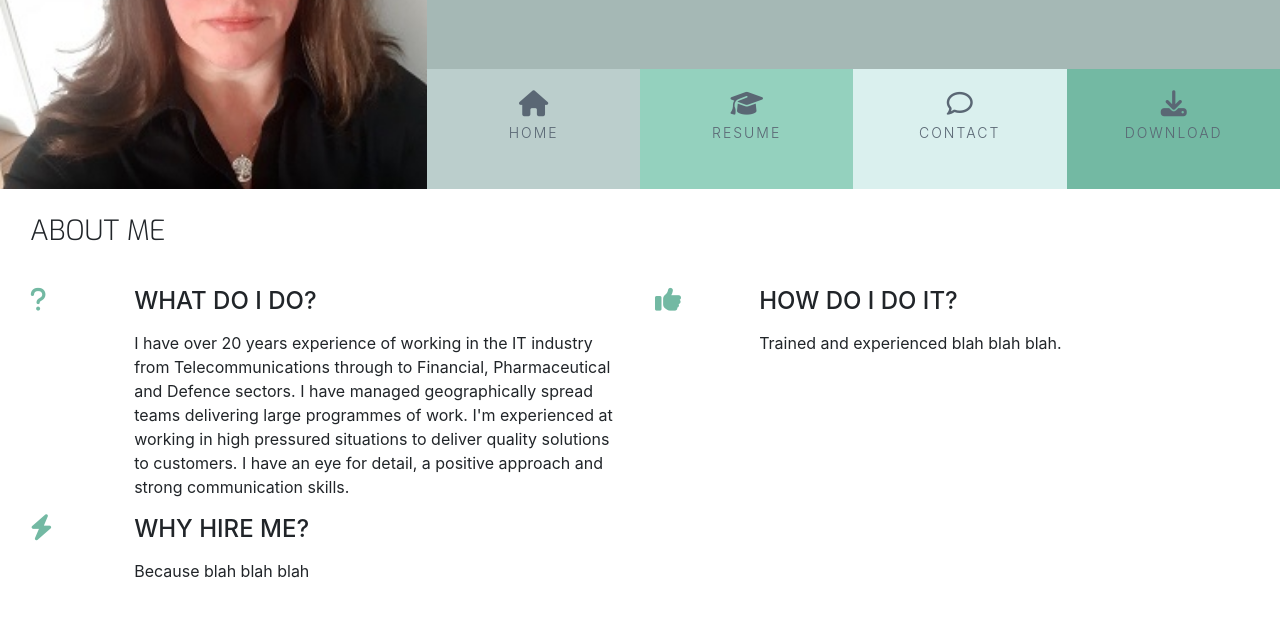
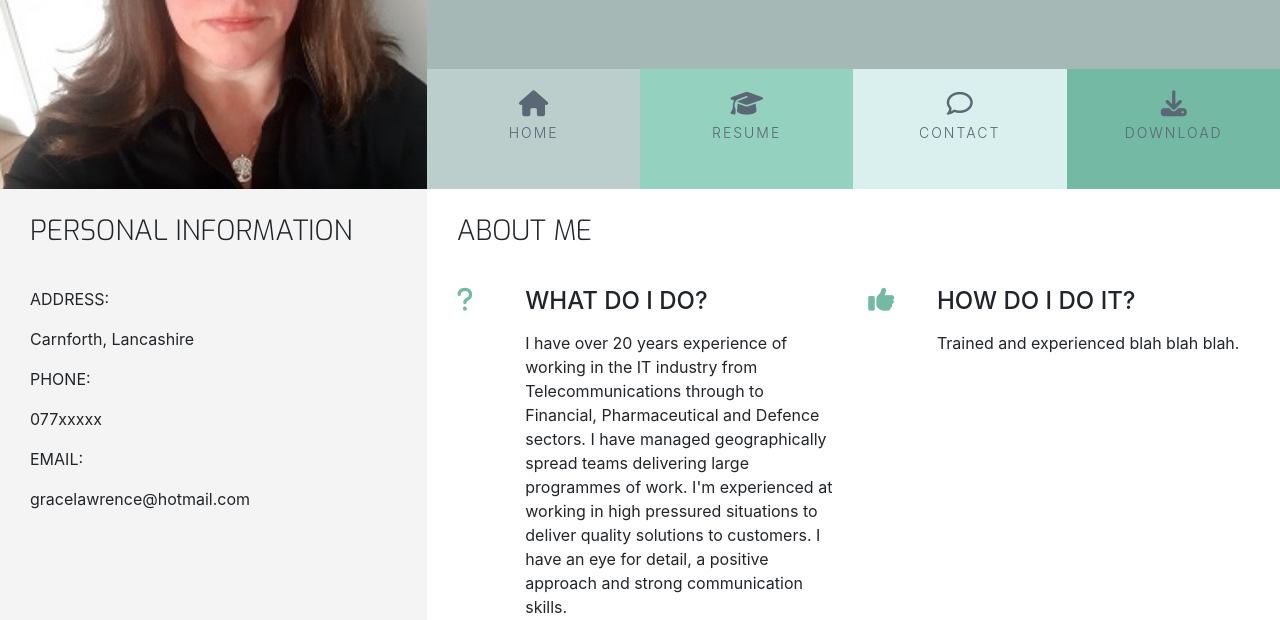
Before and after one commit to glaw2000/grace-resume, a plain HTML site: page index.html in a window 1280 px wide. Shown: the part 180-800 px from the top of the page. Drawn offline with nearby package versions, Linux system fonts and the light colour scheme.

Commit message:
add content to personal information

```diff
--- a/assets/css/style.css
+++ b/assets/css/style.css
@@ -9,6 +9,10 @@
 
 .bg-color-three-reasons {
     background-color: #fff;
+}
+
+.bg-color-personal-info {
+    background-color: #f4f4f4;
 }
 
 .ui-menu-color-home {
--- a/index.html
+++ b/index.html
@@ -62,7 +62,55 @@
         </div>
     </header>
     <section class="container-fluid">
-        <div class="row row-table">
+        <div class="row">
+            <div class="col-md-4 bg-color-personal-info section-column">
+                <div class="row">
+                    <div class="col-12">
+                        <h3 class="section-heading uppercase">Personal Information</h3>
+                    </div>
+                </div>
+
+                <div class="personal-info-item">
+                    <div class="key">
+                        <p class="uppercase">
+                            Address:
+                        </p>
+                    </div>
+                    <div class="value">
+                        <p>
+                            Carnforth, Lancashire
+                        </p>
+                    </div>
+                </div>
+
+                <div class="personal-info-item">
+                    <div class="key">
+                        <p class="uppercase">
+                            Phone:
+                        </p>
+                    </div>
+                    <div class="value">
+                        <p>
+                            077xxxxx
+                        </p>
+                    </div>
+                </div>
+
+                <div class="personal-info-item">
+                    <div class="key">
+                        <p class="uppercase">
+                            Email:
+                        </p>
+                    </div>
+                    <div class="value">
+                        <p>
+                            gracelawrence@hotmail.com
+                        </p>
+                    </div>
+                </div>
+
+
+            </div>
             <div class="col-md-8 bg-color-three-reasons section-column">
 
                 <div class="row">
```
